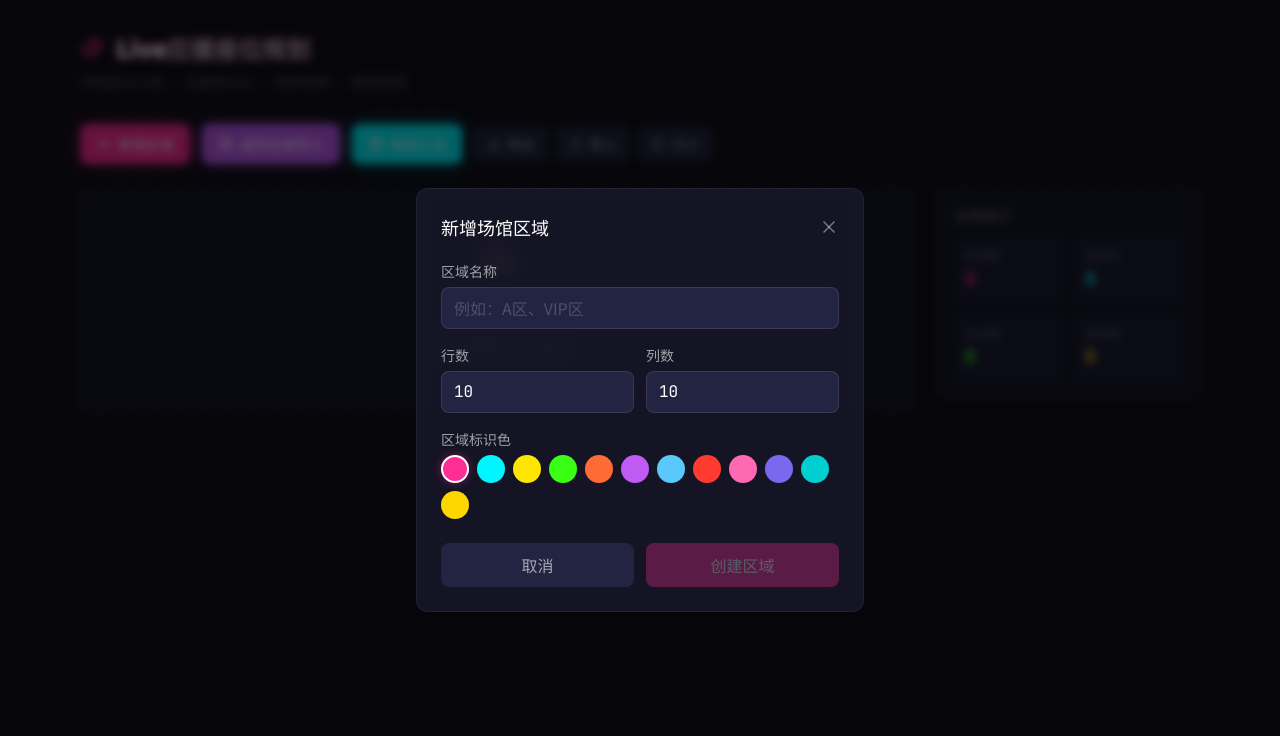
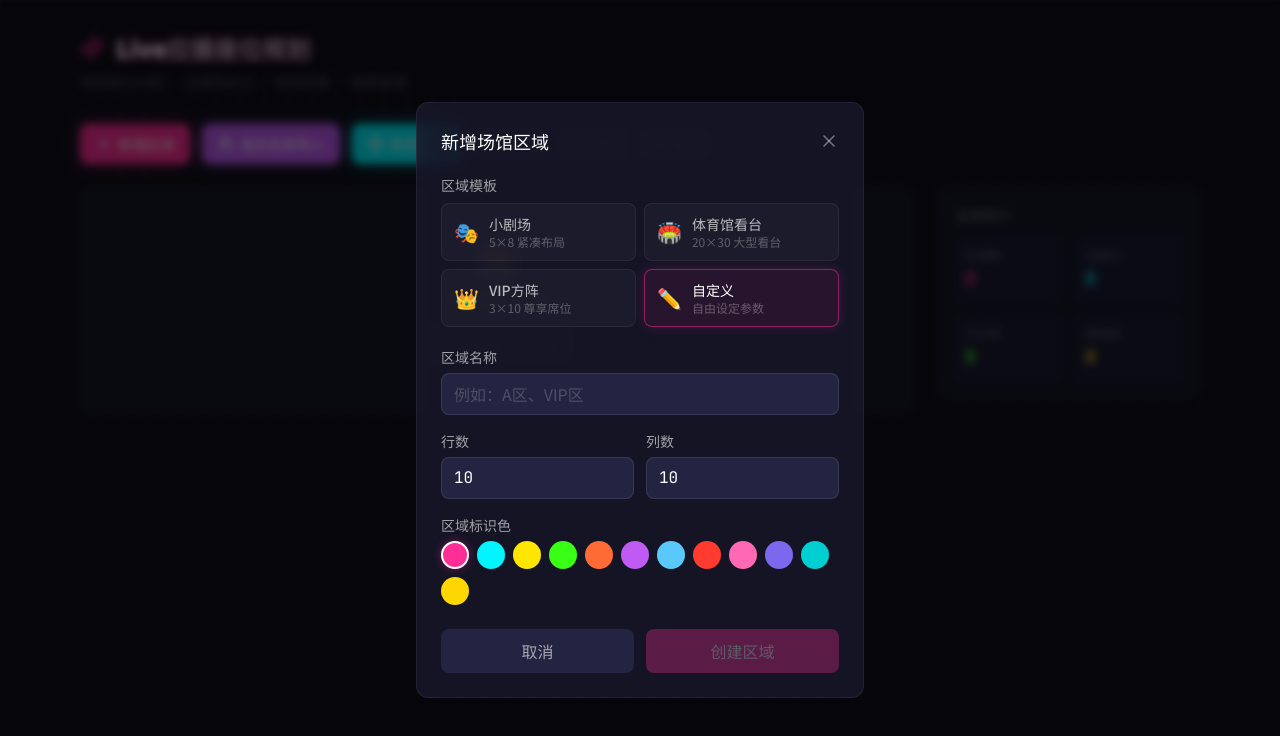
Before and after one commit to aliAjax/xxq-38-2c8afcb, a React (Vite) app: page / in a window 1280 px wide. Both pictures are taken after a click on the button "新增区域". Shown: the top 736 px of the page. Built offline with nearby package versions, Linux system fonts and the light colour scheme.

Commit message:
Add zone templates

```diff
--- a/src/components/Modals.tsx
+++ b/src/components/Modals.tsx
@@ -8,7 +8,26 @@ const PRESET_COLORS = [
   '#FF69B4', '#7B68EE', '#00CED1', '#FFD700',
 ]
 
+interface ZoneTemplate {
+  key: string
+  label: string
+  emoji: string
+  name: string
+  rows: number
+  cols: number
+  color: string
+  desc: string
+}
+
+const ZONE_TEMPLATES: ZoneTemplate[] = [
+  { key: 'theater', label: '小剧场', emoji: '🎭', name: '小剧场', rows: 5, cols: 8, color: '#BF5AF2', desc: '5×8 紧凑布局' },
+  { key: 'stand', label: '体育馆看台', emoji: '🏟️', name: '看台', rows: 20, cols: 30, color: '#00F5FF', desc: '20×30 大型看台' },
+  { key: 'vip', label: 'VIP方阵', emoji: '👑', name: 'VIP区', rows: 3, cols: 10, color: '#FFE600', desc: '3×10 尊享席位' },
+  { key: 'custom', label: '自定义', emoji: '✏️', name: '', rows: 10, cols: 10, color: PRESET_COLORS[0], desc: '自由设定参数' },
+]
+
 export function CreateZoneModal({ open, onClose }: { open: boolean; onClose: () => void }) {
+  const [selectedTemplate, setSelectedTemplate] = useState<string>('custom')
   const [name, setName] = useState('')
   const [rows, setRows] = useState(10)
   const [cols, setCols] = useState(10)
@@ -17,9 +36,30 @@ export function CreateZoneModal({ open, onClose }: { open: boolean; onClose: ()
 
   if (!open) return null
 
+  const applyTemplate = (key: string) => {
+    setSelectedTemplate(key)
+    const tpl = ZONE_TEMPLATES.find((t) => t.key === key)
+    if (tpl) {
+      setName(tpl.name)
+      setRows(tpl.rows)
+      setCols(tpl.cols)
+      setColor(tpl.color)
+    }
+  }
+
   const handleSubmit = () => {
     if (!name.trim()) return
     addZone(name.trim(), rows, cols, color)
+    setSelectedTemplate('custom')
+    setName('')
+    setRows(10)
+    setCols(10)
+    setColor(PRESET_COLORS[0])
+    onClose()
+  }
+
+  const handleClose = () => {
+    setSelectedTemplate('custom')
     setName('')
     setRows(10)
     setCols(10)
@@ -28,13 +68,39 @@ export function CreateZoneModal({ open, onClose }: { open: boolean; onClose: ()
   }
 
   return (
-    <div className="fixed inset-0 z-50 flex items-center justify-center bg-black/60 backdrop-blur-sm" onClick={onClose}>
-      <div className="glass-panel p-6 w-full max-w-md animate-fade-in" onClick={(e) => e.stopPropagation()}>
+    <div className="fixed inset-0 z-50 flex items-center justify-center bg-black/60 backdrop-blur-sm" onClick={handleClose}>
+      <div className="glass-panel p-6 w-full max-w-md animate-fade-in max-h-[90vh] overflow-y-auto" onClick={(e) => e.stopPropagation()}>
         <div className="flex items-center justify-between mb-5">
           <h2 className="text-lg font-bold text-white">新增场馆区域</h2>
-          <button onClick={onClose} className="text-white/40 hover:text-white transition-colors">
+          <button onClick={handleClose} className="text-white/40 hover:text-white transition-colors">
             <X size={20} />
           </button>
+        </div>
+
+        <div className="mb-5">
+          <label className="block text-sm text-white/60 mb-2">区域模板</label>
+          <div className="grid grid-cols-2 gap-2">
+            {ZONE_TEMPLATES.map((tpl) => (
+              <button
+                key={tpl.key}
+                onClick={() => applyTemplate(tpl.key)}
+                className="flex items-center gap-2.5 px-3 py-2.5 rounded-lg border text-left transition-all"
+                style={{
+                  borderColor: selectedTemplate === tpl.key ? `${tpl.color}80` : 'rgba(255,255,255,0.06)',
+                  backgroundColor: selectedTemplate === tpl.key ? `${tpl.color}15` : 'rgba(255,255,255,0.03)',
+                  boxShadow: selectedTemplate === tpl.key ? `0 0 12px ${tpl.color}30` : 'none',
+                }}
+              >
+                <span className="text-xl flex-shrink-0">{tpl.emoji}</span>
+                <div className="min-w-0">
+                  <div className={`text-sm font-medium truncate ${selectedTemplate === tpl.key ? 'text-white' : 'text-white/70'}`}>
+                    {tpl.label}
+                  </div>
+                  <div className="text-xs text-white/30 truncate">{tpl.desc}</div>
+                </div>
+              </button>
+            ))}
+          </div>
         </div>
 
         <div className="space-y-4">
@@ -93,7 +159,7 @@ export function CreateZoneModal({ open, onClose }: { open: boolean; onClose: ()
         </div>
 
         <div className="flex gap-3 mt-6">
-          <button onClick={onClose} className="flex-1 px-4 py-2.5 rounded-lg bg-surface-light text-white/60 hover:text-white transition-colors">
+          <button onClick={handleClose} className="flex-1 px-4 py-2.5 rounded-lg bg-surface-light text-white/60 hover:text-white transition-colors">
             取消
           </button>
           <button
```
